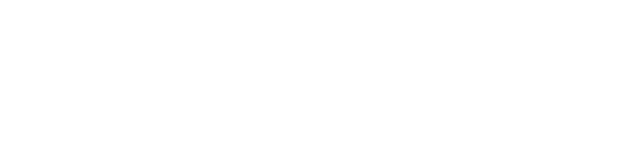
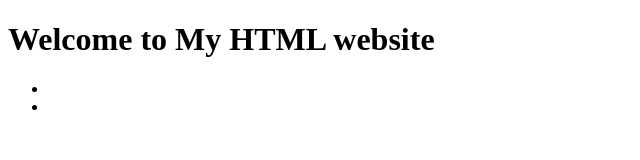
Before and after one commit to AmielleE/Lab2, a plain HTML site: page index.html in a window 1280 px wide. Shown: the whole page, without its empty margins (0-640 px from the left). Drawn offline with Linux system fonts and the light colour scheme.

Commit message:
more edits

```diff
--- a/index.html
+++ b/index.html
@@ -0,0 +1,31 @@
+<!--
+=========================================================
+Name : index.html
+Assignment : Lab 2 Exercise D
+Author(s) : Mahdi Ansari, William Arthur Philip Louis
+Submission : May 21, 2030
+Description : A simple HTML website with different tags.
+=========================================================
+-->
+<!DOCTYPE html>
+<html>
+<head>
+<title>Comprehensive HTML Examples</title>
+<meta charset="UTF-8">
+<meta name="description" content="A comprehensive HTML example with various tags">
+<meta name="keywords" content="HTML, Web Development, Examples">
+<meta name="author" content="Your Name">
+<link rel="shortcut icon" href="favicon.ico" type="image/x-icon">
+</head>
+<body>
+<header>
+<h1>Welcome to My HTML website</h1>
+</header>
+<nav>
+<ul>
+<li><!--Add a hyperlink to the News page.--></li>
+<li><!--Add a hyperlink to the Images page.--></li>
+</ul>
+</nav>
+</body>
+</html>
```
Also changed, not shown: news.html (+1 -1 lines).
